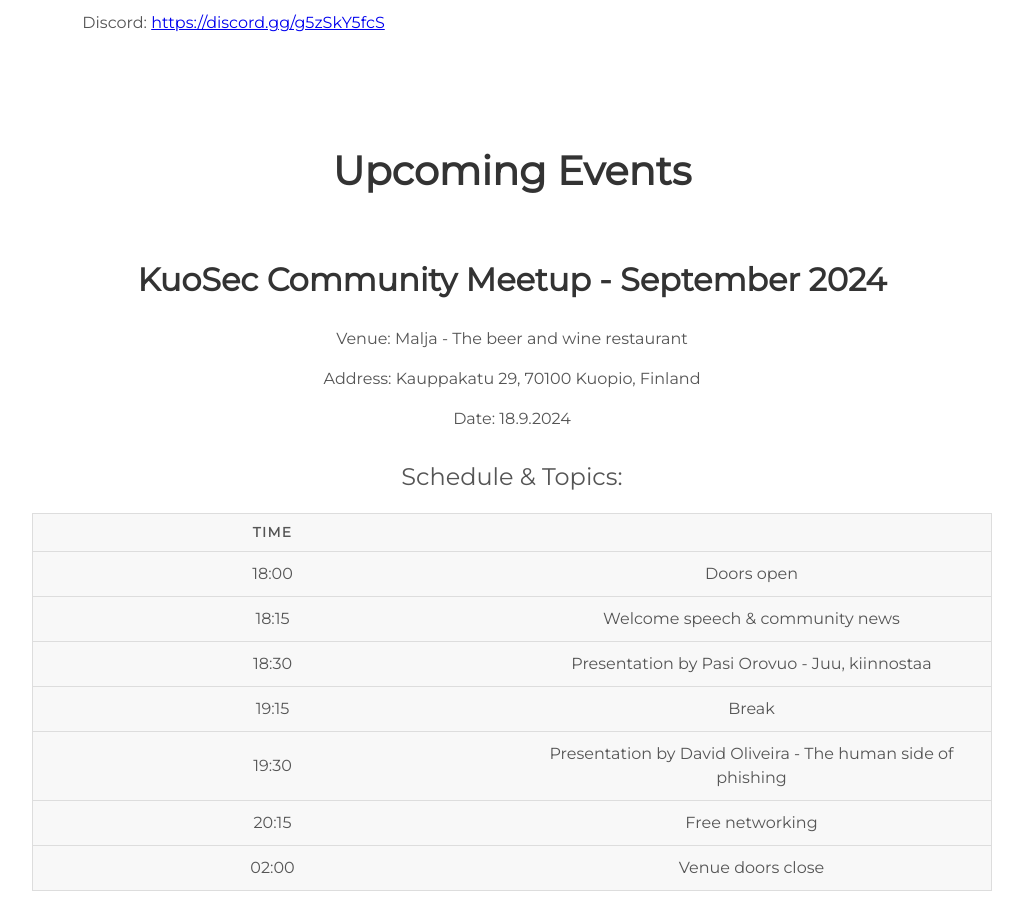
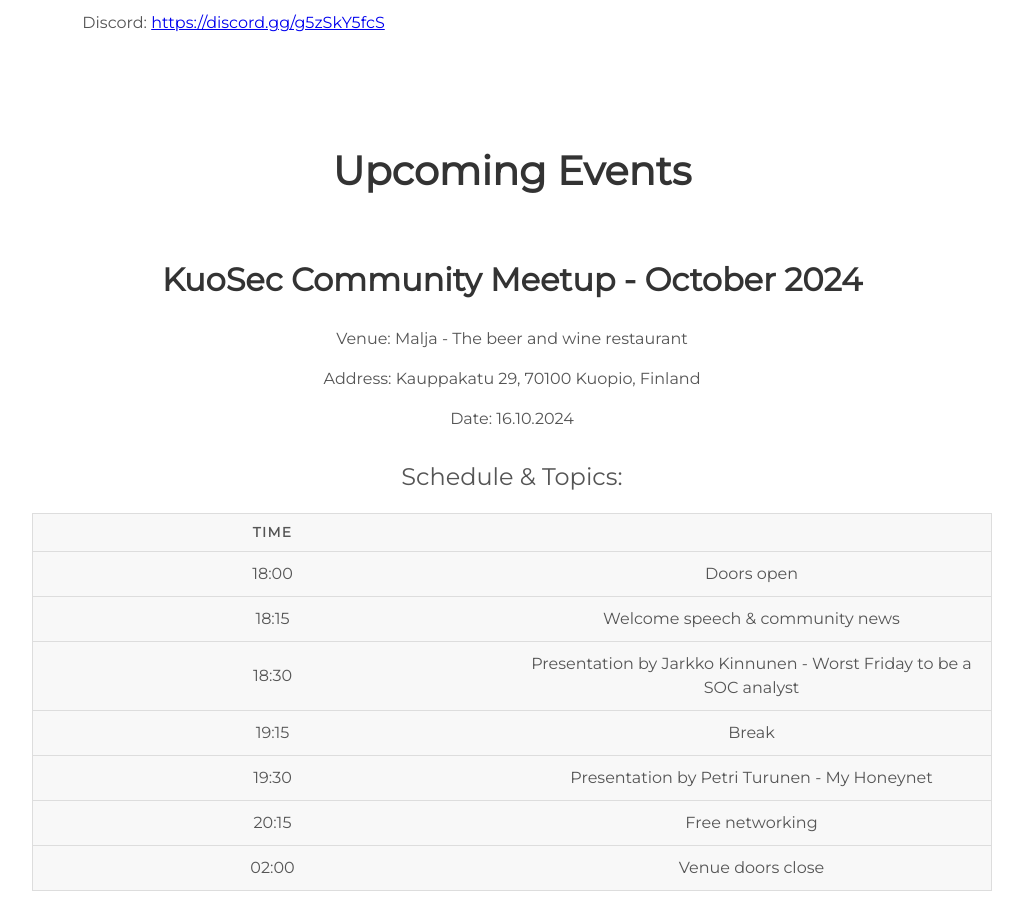
Before and after one commit to kuosec/kuosec.github.io, a Jekyll site: the page built from index.html, in a window 1280 px wide and 900 px high, scrolled down 1458 px. Shown: the whole window, without its empty margins (128-1151 px from the left). Built offline with Jekyll 4.4.1, drawn with Linux system fonts in a browser that asks for light colours.

Commit message:
Updated event for October

```diff
--- a/_includes/projects.html
+++ b/_includes/projects.html
@@ -2,6 +2,54 @@
 
   <h1>Upcoming Events </h1>
   <div class="event">
+    <h2>KuoSec Community Meetup - October 2024</h2>
+    <p>Venue: Malja - The beer and wine restaurant</p>
+    <p>Address: Kauppakatu 29, 70100 Kuopio, Finland</p>
+    <p>Date: 16.10.2024</p>
+
+    <table>
+      <caption>Schedule & Topics:</caption>
+      <thead>
+        <tr>
+          <th scope="col">Time</th>
+          <th scope="col"></th>
+        </tr>
+      </thead>
+      <tbody>
+        <tr>
+          <td>18:00</td>
+          <td>Doors open</td>
+        </tr>
+        <tr>
+          <td scope="row">18:15</td>
+          <td>Welcome speech & community news</td>
+        </tr>
+        <tr>
+          <td scope="row">18:30</td>
+          <td>Presentation by Jarkko Kinnunen - Worst Friday to be a SOC analyst</td>
+        </tr>
+        <tr>
+          <td scope="row">19:15</td>
+          <td>Break</td>
+        </tr>
+        <tr>
+          <td scope="row">19:30</td>
+          <td>Presentation by Petri Turunen - My Honeynet</td>
+        </tr>
+        <tr>
+          <td scope="row">20:15</td>
+          <td>Free networking</td>
+        </tr>
+        <tr>
+          <td scope="row">02:00</td>
+          <td>Venue doors close</td>
+        </tr>
+      </tbody>
+    </table>
+    <p>Note that the schedules are estimates.</p>
+
+  </div>
+  <!--<div class="event">
     <h2>KuoSec Community Meetup - September 2024</h2>
     <p>Venue: Malja - The beer and wine restaurant</p>
     <p>Address: Kauppakatu 29, 70100 Kuopio, Finland</p>
@@ -48,7 +96,7 @@
     </table>
     <p>Note that the schedules are estimates.</p>
 
-  </div>
+  </div>-->
 
   <!--<div class="event">
     <h2>KuoSec Community Meetup - June 2024</h2>
```
